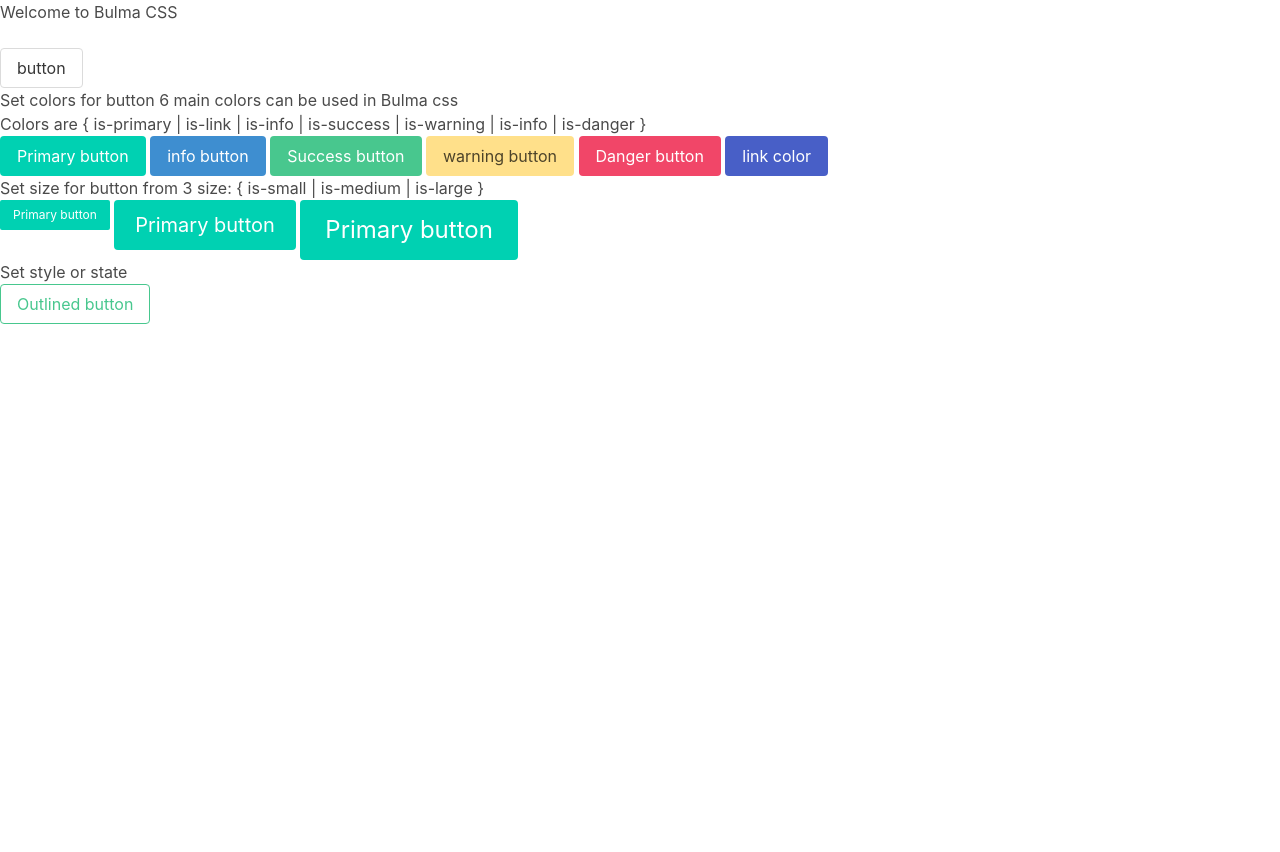
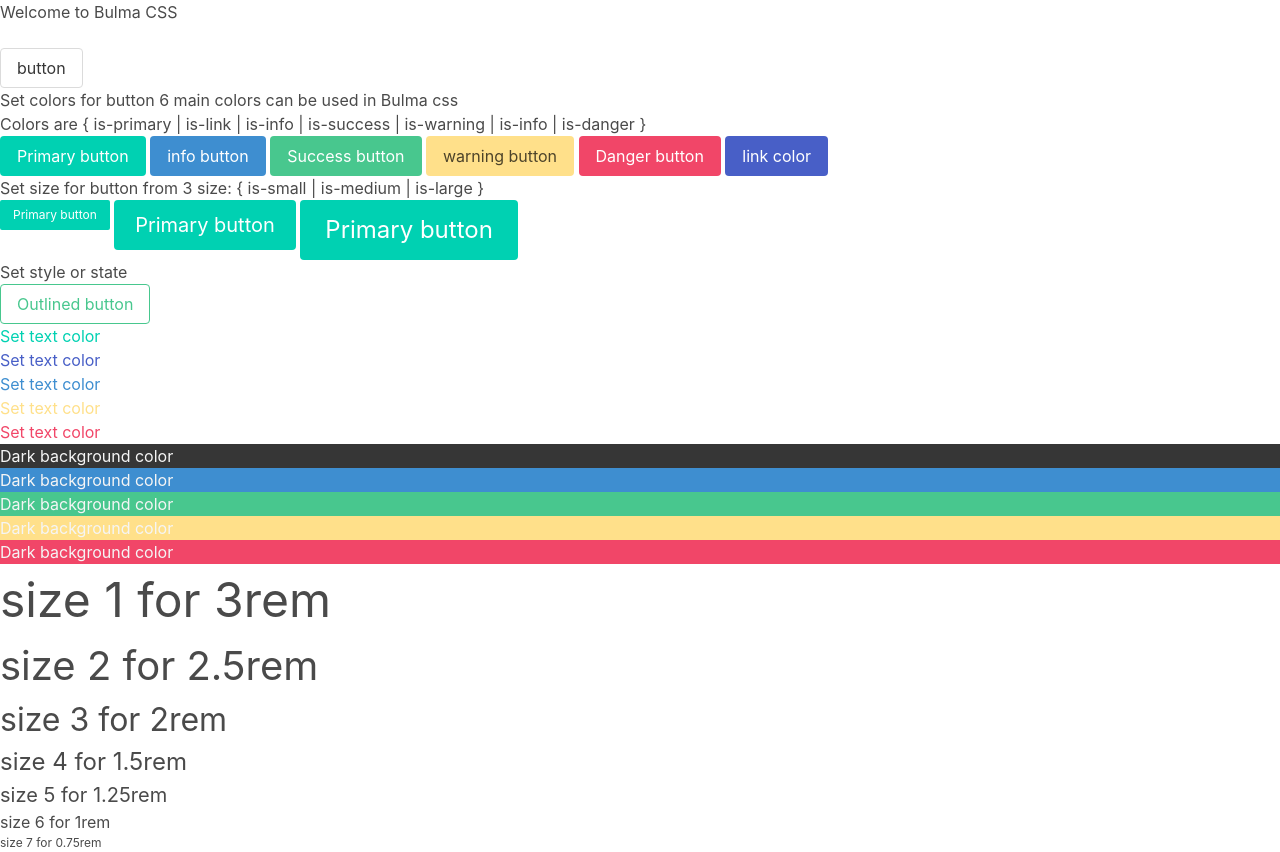
Before and after one commit to jashimgit/bulma-css-framework-note, a plain HTML site: page index.html in a window 1280 px wide. Before the commit the page ends 800 px from the top, so only its background shows below. Drawn offline with nearby package versions, Linux system fonts and the light colour scheme.

```diff
--- a/index.html
+++ b/index.html
@@ -32,6 +32,38 @@
     <!-- Set style or State -->
     <h4>Set style or state</h4>
     <a href="#" class="button is-success is-outlined">Outlined button</a>
+
+    <h4 class="has-text-primary">Set text color</h4>
+    <h4 class="has-text-link">Set text color</h4>
+    <h4 class="has-text-info">Set text color</h4>
+    <h4 class="has-text-warning">Set text color</h4>
+    <h4 class="has-text-danger">Set text color</h4>
+    <!-- set background color -->
+    <div class="has-background-dark">
+        <h2 class="has-text-light">Dark background color</h2>
+    </div>
+    <div class="has-background-info">
+        <h2 class="has-text-light">Dark background color</h2>
+    </div>
+    <div class="has-background-success">
+        <h2 class="has-text-light">Dark background color</h2>
+    </div>
+    <div class="has-background-warning">
+        <h2 class="has-text-light">Dark background color</h2>
+    </div>
+    <div class="has-background-danger">
+        <h2 class="has-text-light">Dark background color</h2>
+    </div>
+
+
+    <!-- typography size -->
+    <p class="is-size-1 has-text-right-mobile">size 1 for 3rem</p>
+    <p class="is-size-2">size 2 for 2.5rem</p>
+    <p class="is-size-3">size 3 for 2rem</p>
+    <p class="is-size-4">size 4 for 1.5rem</p>
+    <p class="is-size-5">size 5 for 1.25rem</p>
+    <p class="is-size-6">size 6 for 1rem</p>
+    <p class="is-size-7">size 7 for 0.75rem</p>
 </body>
 
 </html>
```
Also changed, not shown: 1 other file.
